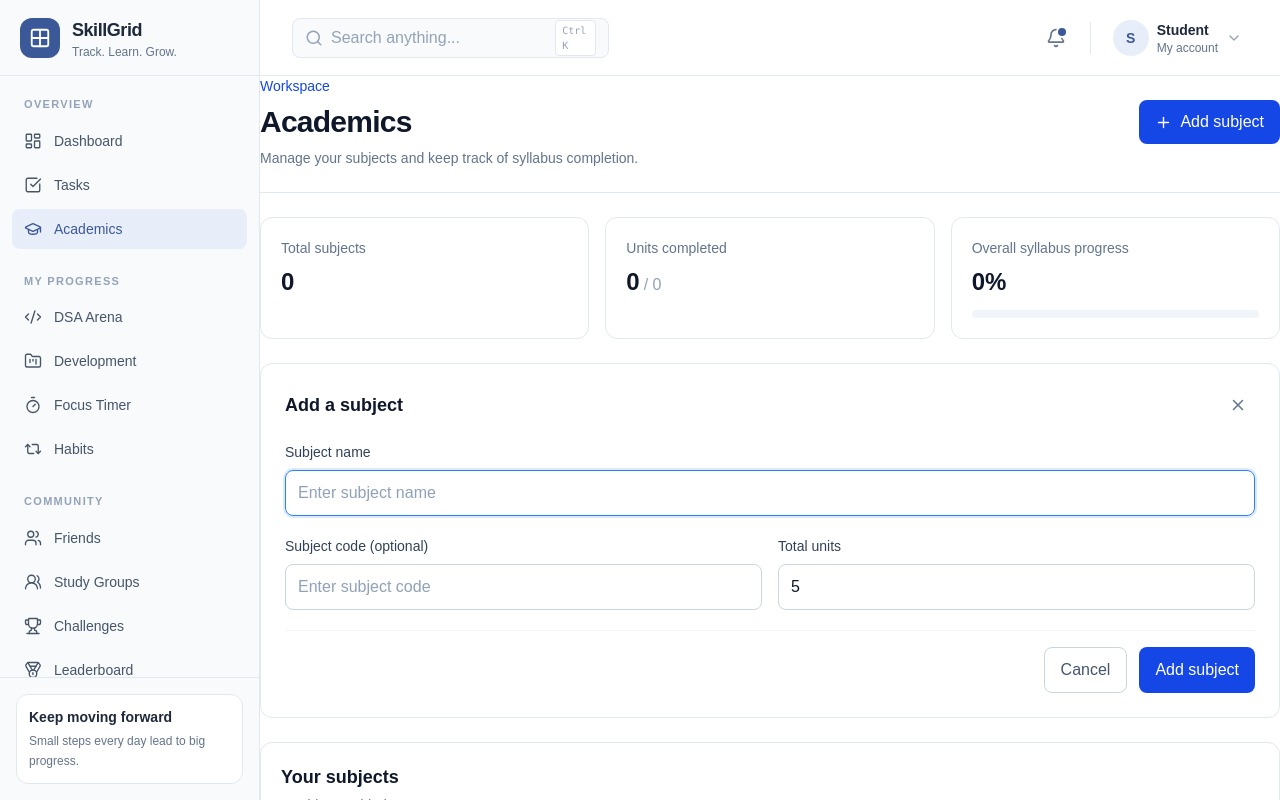
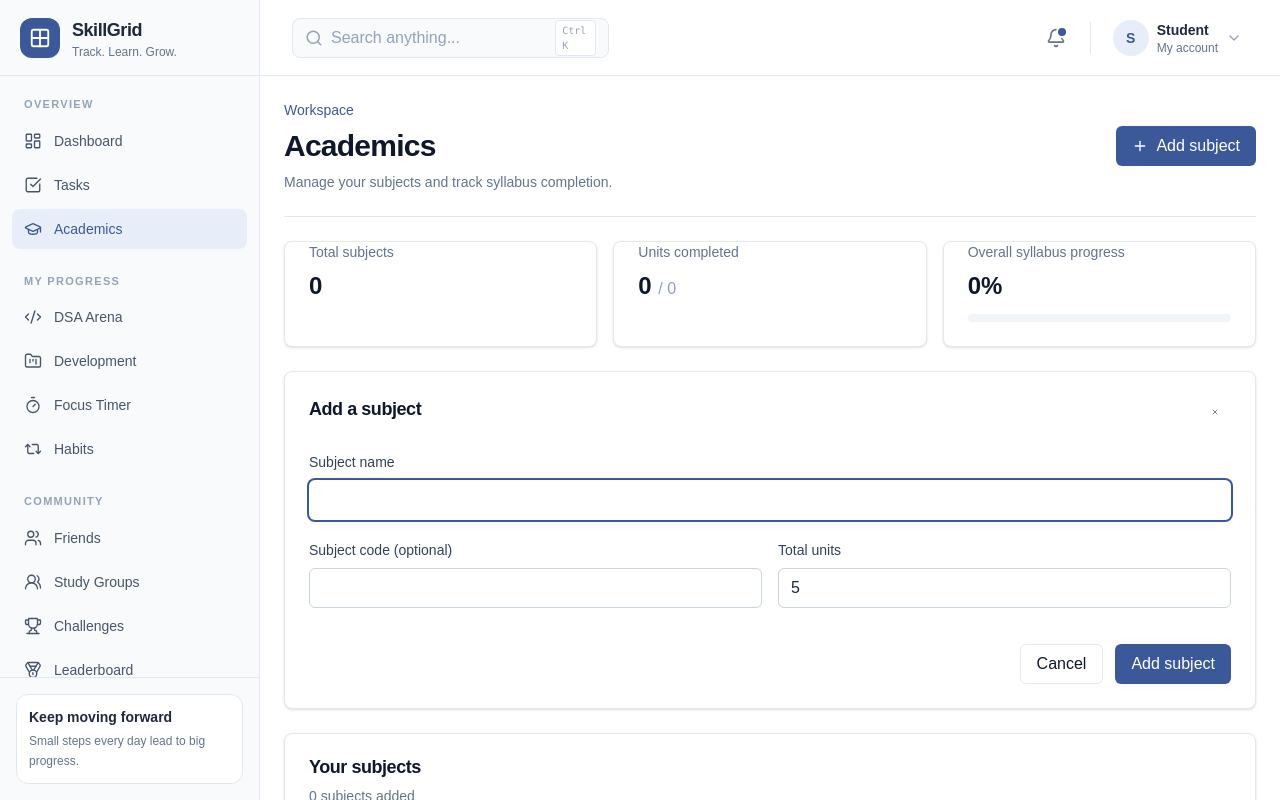
Before and after one commit to thiteswapnil1212-hue/skillGrid, a Next.js app in the folder skillgrid-app/: page /academics in a window 1280 px wide. Both pictures are taken after a click on the button "Add subject". Built offline with nearby package versions, Linux system fonts and the light colour scheme.

Commit message:
feat: redesign academics page UI

```diff
--- a/skillgrid-app/src/app/academics/page.tsx
+++ b/skillgrid-app/src/app/academics/page.tsx
@@ -1,15 +1,10 @@
-
 "use client";
 
 import { useState, type FormEvent } from "react";
-import {
-  BookOpen,
-  Check,
-  ChevronDown,
-  Plus,
-  Trash2,
-  X,
-} from "lucide-react";
+import { BookOpen, Check, ChevronDown, Plus, Trash2, X } from "lucide-react";
+import { Button } from "@/components/ui/Button";
+import { Card, CardContent, CardHeader, CardTitle } from "@/components/ui/Card";
+import { Input } from "@/components/ui/Input";
 
 type Subject = {
   id: string;
@@ -28,30 +23,15 @@ export default function AcademicsPage() {
   const [code, setCode] = useState("");
   const [totalUnits, setTotalUnits] = useState("5");
 
-  const totalUnitsCount = subjects.reduce(
-    (sum, subject) => sum + subject.totalUnits,
-    0
-  );
-
-  const completedUnitsCount = subjects.reduce(
-    (sum, subject) => sum + subject.completedUnits,
-    0
-  );
-
-  const overallProgress =
-    totalUnitsCount > 0
-      ? Math.round((completedUnitsCount / totalUnitsCount) * 100)
-      : 0;
+  const totalUnitsCount = subjects.reduce((sum, subject) => sum + subject.totalUnits, 0);
+  const completedUnitsCount = subjects.reduce((sum, subject) => sum + subject.completedUnits, 0);
+  const overallProgress = totalUnitsCount > 0 ? Math.round((completedUnitsCount / totalUnitsCount) * 100) : 0;
 
   function handleSubmit(event: FormEvent<HTMLFormElement>) {
     event.preventDefault();
-
     const trimmedName = name.trim();
     const units = Number(totalUnits);
-
-    if (!trimmedName || !Number.isInteger(units) || units < 1 || units > 100) {
-      return;
-    }
+    if (!trimmedName || !Number.isInteger(units) || units < 1 || units > 100) return;
 
     const newSubject: Subject = {
       id: crypto.randomUUID(),
@@ -71,339 +51,167 @@ export default function AcademicsPage() {
   function updateCompletedUnits(id: string, value: number) {
     setSubjects((current) =>
       current.map((subject) =>
-        subject.id === id
-          ? {
-              ...subject,
-              completedUnits: Math.max(
-                0,
-                Math.min(subject.totalUnits, value)
-              ),
-            }
-          : subject
+        subject.id === id ? { ...subject, completedUnits: Math.max(0, Math.min(subject.totalUnits, value)) } : subject
       )
     );
   }
 
   function deleteSubject(id: string) {
     setSubjects((current) => current.filter((subject) => subject.id !== id));
-
-    if (expandedSubject === id) {
-      setExpandedSubject(null);
-    }
+    if (expandedSubject === id) setExpandedSubject(null);
   }
 
   return (
-    <main className="mx-auto w-full max-w-7xl space-y-6">
+    <main className="mx-auto w-full max-w-7xl space-y-6 p-6">
       <section className="flex flex-col justify-between gap-4 border-b border-slate-200 pb-6 sm:flex-row sm:items-center">
         <div>
-          <p className="text-sm font-medium text-blue-700">Workspace</p>
-          <h1 className="mt-2 text-2xl font-semibold tracking-tight text-slate-900 sm:text-3xl">
-            Academics
-          </h1>
-          <p className="mt-2 text-sm text-slate-500">
-            Manage your subjects and keep track of syllabus completion.
-          </p>
+          <p className="text-sm font-medium text-primary">Workspace</p>
+          <h1 className="mt-2 text-2xl font-semibold tracking-tight text-slate-900 sm:text-3xl">Academics</h1>
+          <p className="mt-2 text-sm text-slate-500">Manage your subjects and track syllabus completion.</p>
         </div>
-
-        <button
-          type="button"
-          onClick={() => setShowForm(true)}
-          className="inline-flex w-fit items-center gap-2 rounded-lg bg-blue-700 px-4 py-2.5 text-sm font-medium text-white transition hover:bg-blue-800"
-        >
-          <Plus size={17} />
+        <Button onClick={() => setShowForm(true)} className="gap-2">
+          <Plus size={16} />
           Add subject
-        </button>
+        </Button>
       </section>
 
       <section className="grid grid-cols-1 gap-4 sm:grid-cols-3">
-        <div className="rounded-xl border border-slate-200 bg-white p-5">
+        <Card>
+          <CardContent className="p-5">
             <p className="text-sm text-slate-500">Total subjects</p>
-          <p className="mt-2 text-2xl font-semibold text-slate-900">
-            {subjects.length}
-          </p>
-        </div>
-
-        <div className="rounded-xl border border-slate-200 bg-white p-5">
+            <p className="mt-2 text-2xl font-semibold text-slate-900">{subjects.length}</p>
+          </CardContent>
+        </Card>
+        <Card>
+          <CardContent className="p-5">
             <p className="text-sm text-slate-500">Units completed</p>
             <p className="mt-2 text-2xl font-semibold text-slate-900">
-            {completedUnitsCount}
-            <span className="ml-1 text-base font-normal text-slate-400">
-              / {totalUnitsCount}
-            </span>
+              {completedUnitsCount} <span className="text-base text-slate-400 font-normal">/ {totalUnitsCount}</span>
             </p>
+          </CardContent>
+        </Card>
+        <Card>
+          <CardContent className="p-5">
+            <p className="text-sm text-slate-500">Overall syllabus progress</p>
+            <p className="mt-2 text-2xl font-semibold text-slate-900">{overallProgress}%</p>
+            <div className="mt-3 h-2 overflow-hidden rounded-full bg-slate-100">
+              <div className="h-full rounded-full bg-primary transition-all" style={{ width: `${overallProgress}%` }} />
             </div>
-
-        <div className="rounded-xl border border-slate-200 bg-white p-5">
-          <p className="text-sm text-slate-500">Overall syllabus progress</p>
-          <div className="mt-2 flex items-center justify-between">
-            <p className="text-2xl font-semibold text-slate-900">
-              {overallProgress}%
-            </p>
-          </div>
-          <div className="mt-3 h-2 overflow-hidden rounded-full bg-slate-100">
-            <div
-              className="h-full rounded-full bg-blue-700 transition-all"
-              style={{ width: `${overallProgress}%` }}
-            />
-          </div>
-        </div>
+          </CardContent>
+        </Card>
       </section>
 
       {showForm && (
-        <section className="rounded-xl border border-slate-200 bg-white p-5 sm:p-6">
-          <div className="mb-5 flex items-center justify-between">
-            <h2 className="text-lg font-semibold text-slate-900">
-              Add a subject
-            </h2>
-            <button
-              type="button"
-              onClick={() => setShowForm(false)}
-              aria-label="Close form"
-              className="rounded-lg p-2 text-slate-500 hover:bg-slate-100"
-            >
-              <X size={18} />
-            </button>
-          </div>
-
+        <Card>
+          <CardHeader className="flex flex-row items-center justify-between">
+            <CardTitle>Add a subject</CardTitle>
+            <Button variant="ghost" size="sm" onClick={() => setShowForm(false)} className="h-8 w-8 p-0">
+              <X size={16} />
+            </Button>
+          </CardHeader>
+          <CardContent>
             <form onSubmit={handleSubmit} className="space-y-5">
               <div>
-              <label
-                htmlFor="subject-name"
-                className="mb-2 block text-sm font-medium text-slate-700"
-              >
-                Subject name
-              </label>
-              <input
-                id="subject-name"
-                value={name}
-                onChange={(event) => setName(event.target.value)}
-                placeholder="Enter subject name"
-                maxLength={100}
-                required
-                autoFocus
-                className="w-full rounded-lg border border-slate-300 px-3 py-2.5 text-sm text-slate-900 outline-none placeholder:text-slate-400 focus:border-blue-500 focus:ring-2 focus:ring-blue-100"
-              />
+                <label htmlFor="subject-name" className="mb-2 block text-sm font-medium text-slate-700">Subject name</label>
+                <Input id="subject-name" value={name} onChange={(e) => setName(e.target.value)} required autoFocus maxLength={100} />
               </div>
-
               <div className="grid grid-cols-1 gap-4 sm:grid-cols-2">
                 <div>
-                <label
-                  htmlFor="subject-code"
-                  className="mb-2 block text-sm font-medium text-slate-700"
-                >
-                  Subject code (optional)
-                </label>
-                <input
-                  id="subject-code"
-                  value={code}
-                  onChange={(event) => setCode(event.target.value)}
-                  placeholder="Enter subject code"
-                  maxLength={30}
-                  className="w-full rounded-lg border border-slate-300 px-3 py-2.5 text-sm text-slate-900 outline-none placeholder:text-slate-400 focus:border-blue-500 focus:ring-2 focus:ring-blue-100"
-                />
+                  <label htmlFor="subject-code" className="mb-2 block text-sm font-medium text-slate-700">Subject code (optional)</label>
+                  <Input id="subject-code" value={code} onChange={(e) => setCode(e.target.value)} maxLength={30} />
                 </div>
-
                 <div>
-                <label
-                  htmlFor="total-units"
-                  className="mb-2 block text-sm font-medium text-slate-700"
-                >
-                  Total units
-                </label>
-                <input
-                  id="total-units"
-                  type="number"
-                  min="1"
-                  max="100"
-                  step="1"
-                  required
-                  value={totalUnits}
-                  onChange={(event) => setTotalUnits(event.target.value)}
-                  className="w-full rounded-lg border border-slate-300 px-3 py-2.5 text-sm text-slate-900 outline-none focus:border-blue-500 focus:ring-2 focus:ring-blue-100"
-                />
+                  <label htmlFor="total-units" className="mb-2 block text-sm font-medium text-slate-700">Total units</label>
+                  <Input id="total-units" type="number" min="1" max="100" required value={totalUnits} onChange={(e) => setTotalUnits(e.target.value)} />
                 </div>
               </div>
-
-            <div className="flex flex-wrap justify-end gap-3 border-t border-slate-100 pt-4">
-              <button
-                type="button"
-                onClick={() => setShowForm(false)}
-                className="rounded-lg border border-slate-300 px-4 py-2.5 text-sm font-medium text-slate-600 hover:bg-slate-50"
-              >
-                Cancel
-              </button>
-              <button
-                type="submit"
-                className="rounded-lg bg-blue-700 px-4 py-2.5 text-sm font-medium text-white hover:bg-blue-800"
-              >
-                Add subject
-              </button>
+              <div className="flex justify-end gap-3 pt-4">
+                <Button variant="outline" type="button" onClick={() => setShowForm(false)}>Cancel</Button>
+                <Button type="submit">Add subject</Button>
               </div>
             </form>
-        </section>
+          </CardContent>
+        </Card>
       )}
 
-      <section className="overflow-hidden rounded-xl border border-slate-200 bg-white">
-        <div className="border-b border-slate-200 p-5">
-          <h2 className="text-lg font-semibold text-slate-900">
-            Your subjects
-          </h2>
-          <p className="mt-1 text-sm text-slate-500">
-            {subjects.length} {subjects.length === 1 ? "subject" : "subjects"}{" "}
-            added
-          </p>
-        </div>
-
+      <Card>
+        <CardHeader>
+          <CardTitle>Your subjects</CardTitle>
+          <p className="text-sm text-slate-500 mt-1">{subjects.length} {subjects.length === 1 ? "subject" : "subjects"} added</p>
+        </CardHeader>
+        <div className="border-t border-slate-200">
           {subjects.length === 0 ? (
-          <div className="flex flex-col items-center px-6 py-16 text-center">
-            <div className="rounded-xl bg-slate-100 p-4">
-              <BookOpen className="h-7 w-7 text-slate-500" />
-            </div>
-            <h3 className="mt-4 text-base font-semibold text-slate-800">
-              No subjects added
-            </h3>
-            <p className="mt-2 max-w-sm text-sm leading-6 text-slate-500">
-              Add your first subject to start tracking your syllabus progress.
-            </p>
-            <button
-              type="button"
-              onClick={() => setShowForm(true)}
-              className="mt-5 inline-flex items-center gap-2 rounded-lg bg-blue-700 px-4 py-2.5 text-sm font-medium text-white hover:bg-blue-800"
-            >
-              <Plus size={17} />
-              Add your first subject
-            </button>
+            <div className="flex flex-col items-center py-16 text-center px-6">
+              <BookOpen className="h-8 w-8 text-slate-400 mb-4" />
+              <h3 className="text-base font-medium text-slate-900">No subjects added</h3>
+              <p className="mt-1 text-sm text-slate-500">Add your first subject to start tracking your syllabus progress.</p>
+              <Button onClick={() => setShowForm(true)} className="mt-6 gap-2">
+                <Plus size={16} /> Add your first subject
+              </Button>
             </div>
           ) : (
             <div className="divide-y divide-slate-100">
               {subjects.map((subject) => {
-              const progress =
-                subject.totalUnits > 0
-                  ? Math.round(
-                      (subject.completedUnits / subject.totalUnits) * 100
-                    )
-                  : 0;
-
+                const progress = subject.totalUnits > 0 ? Math.round((subject.completedUnits / subject.totalUnits) * 100) : 0;
                 const isExpanded = expandedSubject === subject.id;
-
                 return (
-                <div key={subject.id} className="p-5">
+                  <div key={subject.id} className="p-6">
                     <div className="flex flex-col gap-4 sm:flex-row sm:items-center">
                       <div className="flex min-w-0 flex-1 items-start gap-3">
-                      <div className="rounded-lg bg-blue-50 p-3">
-                        <BookOpen className="h-5 w-5 text-blue-700" />
+                        <div className="rounded-lg bg-primary-light p-3 text-primary">
+                          <BookOpen size={20} />
                         </div>
-
-                      <div className="min-w-0 flex-1">
-                        <h3 className="break-words font-semibold text-slate-800">
-                          {subject.name}
-                        </h3>
-                        {subject.code && (
-                          <p className="mt-1 text-xs text-slate-500">
-                            {subject.code}
-                          </p>
-                        )}
-                        <p className="mt-2 text-sm text-slate-500">
-                          {subject.completedUnits} of {subject.totalUnits} units
-                          completed
-                        </p>
+                        <div>
+                          <h3 className="font-medium text-slate-900">{subject.name}</h3>
+                          {subject.code && <p className="text-xs text-slate-500 mt-0.5">{subject.code}</p>}
+                          <p className="mt-1 text-sm text-slate-500">{subject.completedUnits} of {subject.totalUnits} units completed</p>
                         </div>
                       </div>
-
                       <div className="flex items-center gap-4 sm:w-52">
-                      <div className="h-2 flex-1 overflow-hidden rounded-full bg-slate-100">
-                        <div
-                          className="h-full rounded-full bg-blue-700 transition-all"
-                          style={{ width: `${progress}%` }}
-                        />
+                        <div className="h-2 flex-1 rounded-full bg-slate-100 overflow-hidden">
+                          <div className="h-full rounded-full bg-primary transition-all" style={{ width: `${progress}%` }} />
                         </div>
-                      <span className="w-10 text-right text-sm font-medium text-slate-700">
-                        {progress}%
-                      </span>
+                        <span className="text-sm font-medium text-slate-700 w-10 text-right">{progress}%</span>
                       </div>
-
-                    <button
-                      type="button"
-                      onClick={() =>
-                        setExpandedSubject(isExpanded ? null : subject.id)
-                      }
-                      aria-expanded={isExpanded}
-                      className="inline-flex items-center justify-center gap-2 rounded-lg border border-slate-200 px-3 py-2 text-sm font-medium text-slate-600 hover:bg-slate-50"
-                    >
-                      Update
-                      <ChevronDown
-                        size={16}
-                        className={`transition-transform ${
-                          isExpanded ? "rotate-180" : ""
-                        }`}
-                      />
-                    </button>
+                      <Button variant="outline" size="sm" onClick={() => setExpandedSubject(isExpanded ? null : subject.id)} className="gap-2">
+                        Update <ChevronDown size={14} className={`transition-transform ${isExpanded ? "rotate-180" : ""}`} />
+                      </Button>
                     </div>
 
                     {isExpanded && (
-                    <div className="mt-5 flex flex-col gap-4 rounded-lg bg-slate-50 p-4 sm:flex-row sm:items-center sm:justify-between">
+                      <div className="mt-5 flex flex-col gap-4 rounded-lg bg-slate-50 p-4 sm:flex-row sm:items-center sm:justify-between border border-slate-100">
                         <div>
-                        <p className="text-sm font-medium text-slate-800">
-                          Completed units
-                        </p>
-                        <p className="mt-1 text-xs text-slate-500">
-                          Update the number of units you have completed.
-                        </p>
+                          <p className="text-sm font-medium text-slate-900">Completed units</p>
+                          <p className="text-xs text-slate-500">Update your progress for this subject.</p>
                         </div>
-
                         <div className="flex items-center gap-3">
-                        <input
+                          <Input
                             type="number"
                             min="0"
                             max={subject.totalUnits}
-                          step="1"
                             value={subject.completedUnits}
-                          onChange={(event) => {
-                            const value = Number(event.target.value);
-                            if (
-                              Number.isInteger(value) &&
-                              value >= 0 &&
-                              value <= subject.totalUnits
-                            ) {
-                              updateCompletedUnits(subject.id, value);
-                            }
-                          }}
-                          aria-label={`Completed units for ${subject.name}`}
-                          className="w-24 rounded-lg border border-slate-300 bg-white px-3 py-2 text-sm text-slate-900 outline-none focus:border-blue-500 focus:ring-2 focus:ring-blue-100"
+                            onChange={(e) => updateCompletedUnits(subject.id, Number(e.target.value))}
+                            className="w-20"
                           />
-
-                        <span className="text-sm text-slate-500">
-                          / {subject.totalUnits}
-                        </span>
-
-                        <button
-                          type="button"
-                          onClick={() => setExpandedSubject(null)}
-                          aria-label="Close update panel"
-                          className="rounded-lg p-2 text-slate-500 hover:bg-slate-200"
-                        >
-                          <Check size={17} />
-                        </button>
+                          <span className="text-sm text-slate-500">/ {subject.totalUnits}</span>
+                          <Button variant="ghost" size="sm" onClick={() => setExpandedSubject(null)} className="h-10 w-10 p-0 text-slate-500">
+                            <Check size={16} />
+                          </Button>
                         </div>
                       </div>
                     )}
-
                     <div className="mt-4 flex justify-end">
-                    <button
-                      type="button"
-                      onClick={() => deleteSubject(subject.id)}
-                      className="inline-flex items-center gap-2 rounded-lg px-3 py-2 text-sm text-slate-500 transition hover:bg-red-50 hover:text-red-600"
-                    >
-                      <Trash2 size={15} />
-                      Delete subject
-                    </button>
+                      <Button variant="ghost" size="sm" onClick={() => deleteSubject(subject.id)} className="gap-2 text-slate-500 hover:text-danger hover:bg-danger-light">
+                        <Trash2 size={14} /> Delete subject
+                      </Button>
                     </div>
                   </div>
                 );
               })}
             </div>
           )}
-      </section>
+        </div>
+      </Card>
     </main>
   );
 }
```
Lines whose indentation alone changed are shown as unchanged.
